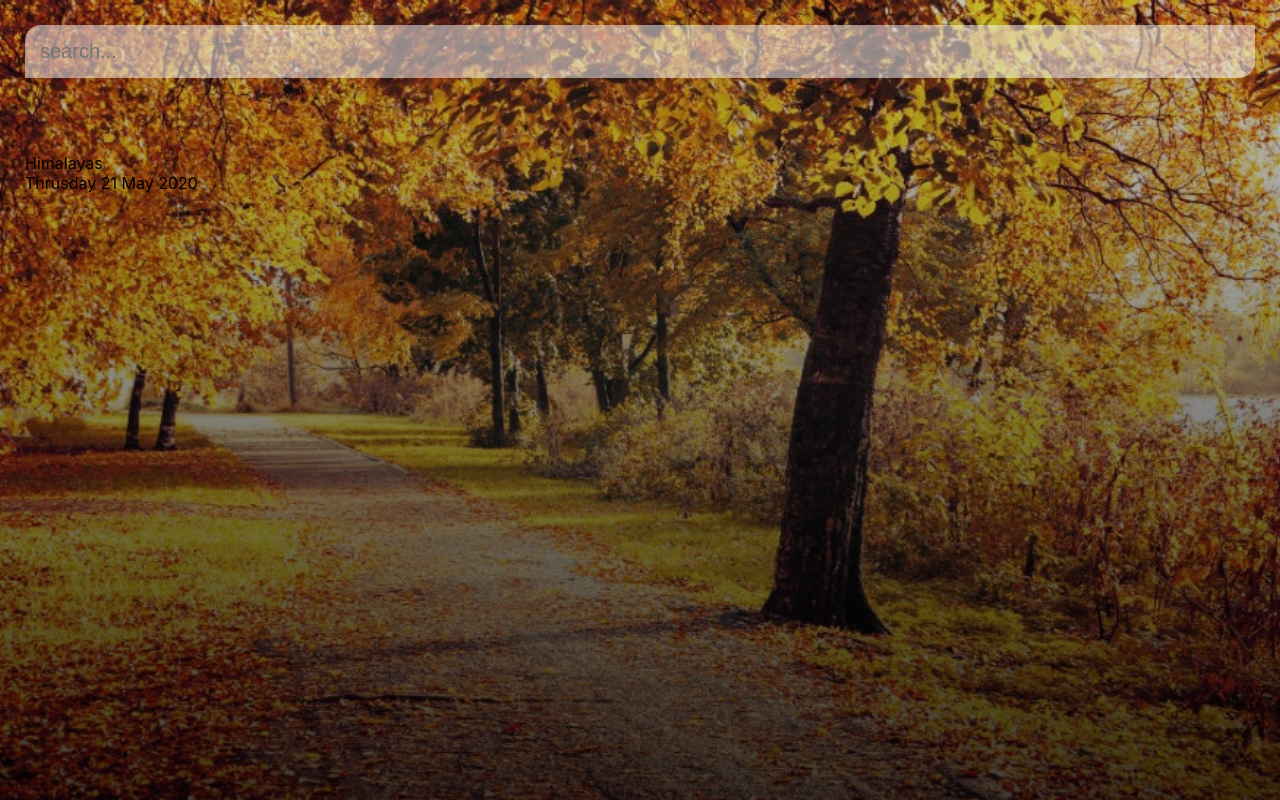
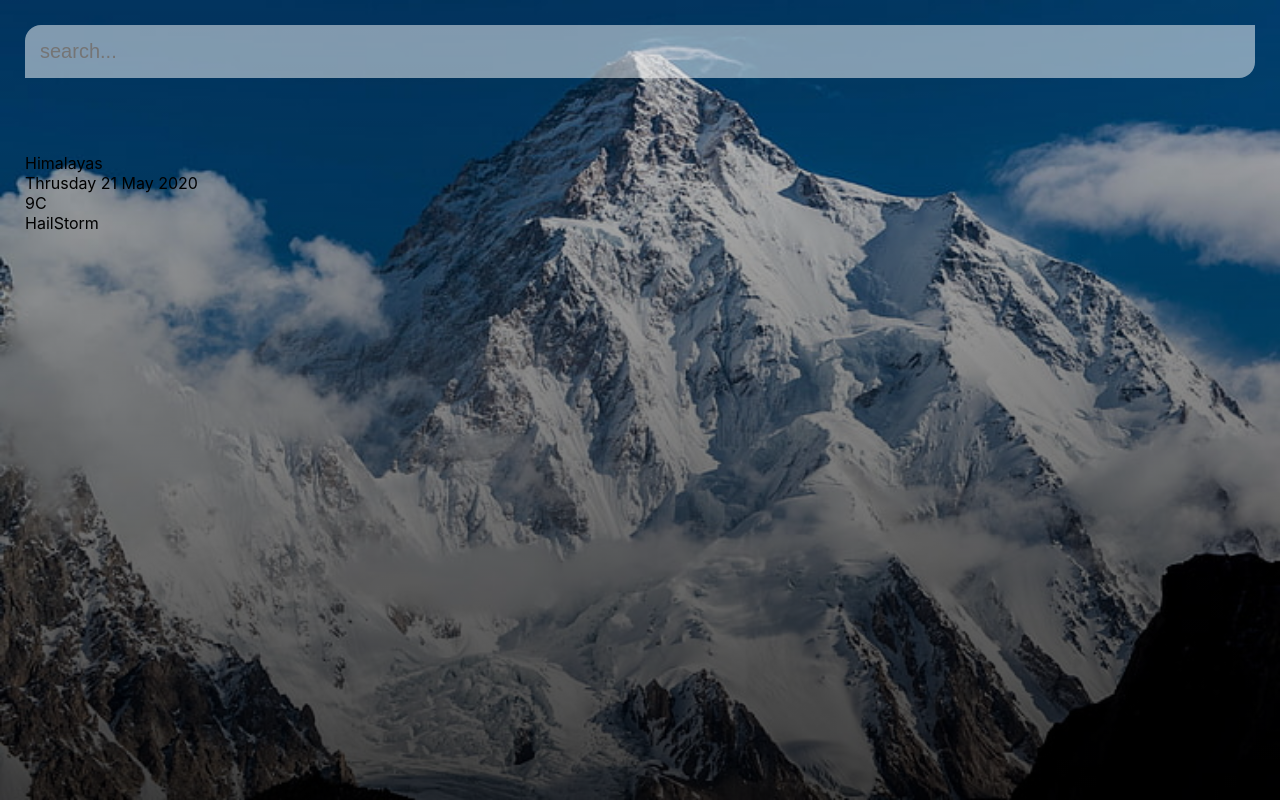
Before and after one commit to Iamsbharti/weather-app-deploy, a React (Create React App) app: page / in a window 1280 px wide. Built offline with nearby package versions, Linux system fonts and the light colour scheme.

Commit message:
added Weather Component

```diff
--- a/src/App.js
+++ b/src/App.js
@@ -1,5 +1,6 @@
 import React from "react";
 import Location from "./Components/Location";
+import Weather from "./Components/Weather";
 function App() {
   return (
     <div className="app">
@@ -14,6 +15,7 @@ function App() {
           />
         </div>
         <Location />
+        <Weather />
       </main>
     </div>
   );
--- a/src/Components/Weather.js
+++ b/src/Components/Weather.js
@@ -0,0 +1,10 @@
+import React from "react";
+
+export default function Weather() {
+  return (
+    <div className="weather-box">
+      <div className="temp">9C</div>
+      <div className="weather">HailStorm</div>
+    </div>
+  );
+}
--- a/src/index.css
+++ b/src/index.css
@@ -8,7 +8,7 @@ body {
     Ubuntu, Cantarell, "Open Sans", "Helvetica Neue", sans-serif;
 }
 .app {
-  background-image: url("./assets/fall-warm.jpg");
+  background-image: url("./assets/cold.jpg");
   background-size: cover;
   background-position: bottom;
   transition: 0.4 ease-out;
@@ -45,7 +45,7 @@ app.cold {
   border-radius: 16px 0px 16px 0px;
   box-shadow: 0px 5px, rgba(0, 0, 0, 0.8);
 
-  color: #121312;
+  color: #060707;
   transition: 0.4s ease;
   font-size: 20px;
 }
```
